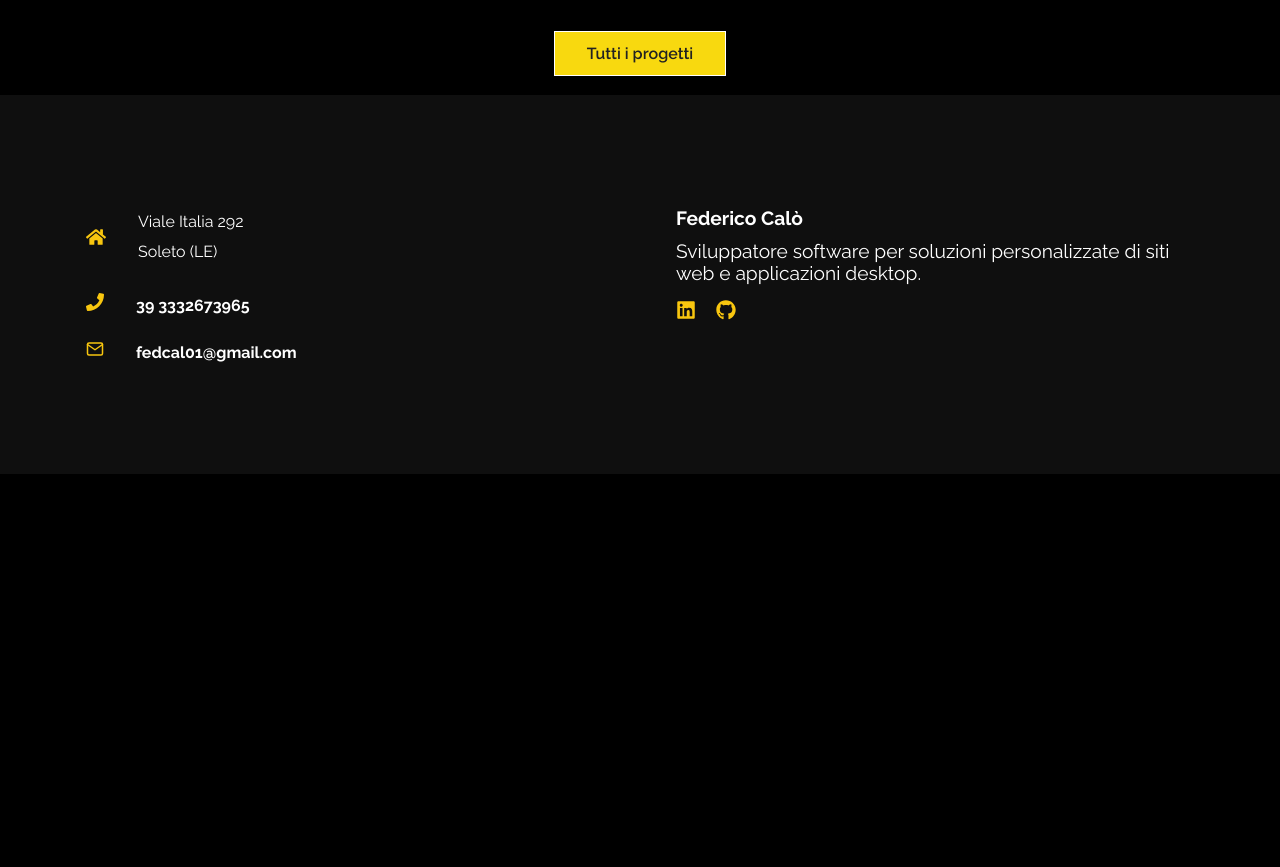
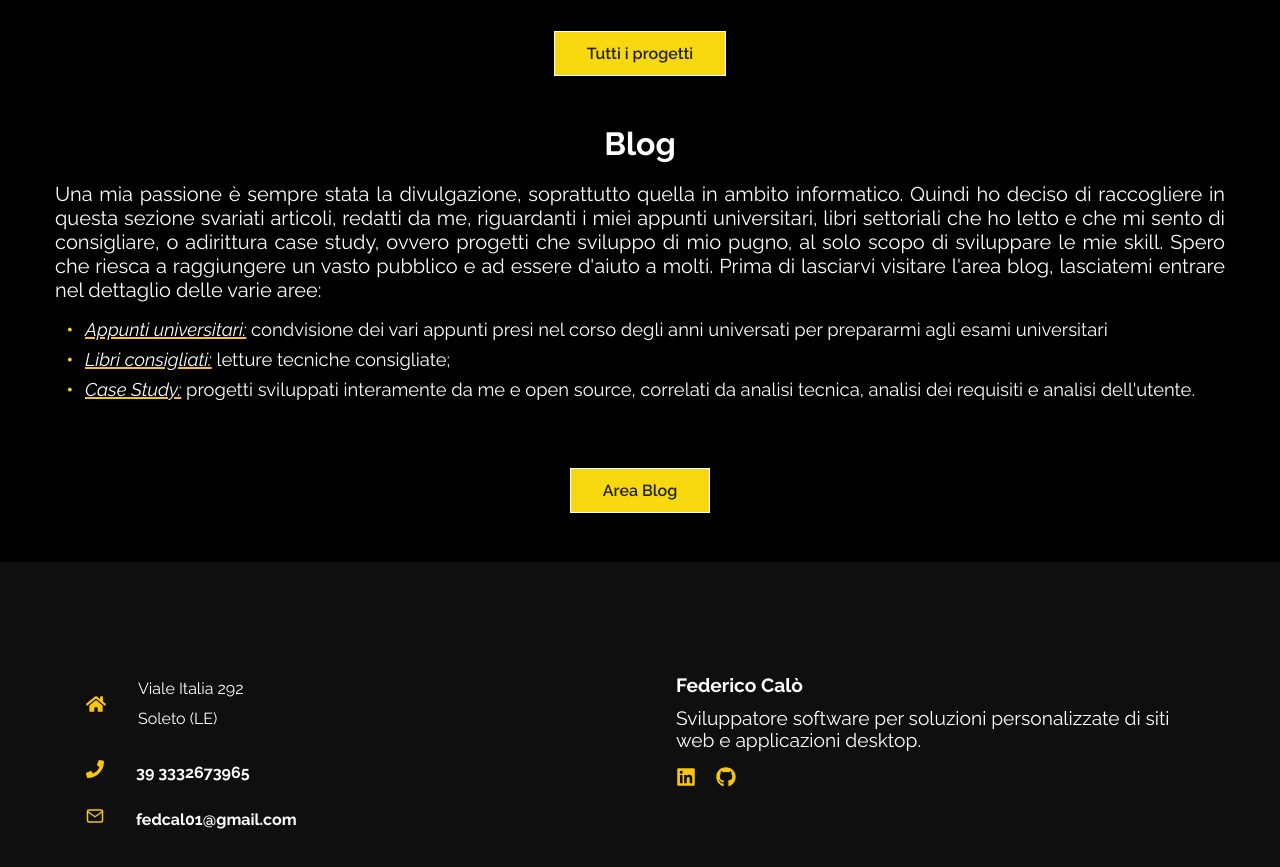
Before and after one commit to fedcal/portfolio-personale-reactjs, a React (Create React App) app: page / in a window 1280 px wide. Shown: the part 3080-3947 px from the top of the page. Before the commit the page ends 3554 px from the top, so only its background shows below. Built offline with nearby package versions, Linux system fonts and the light colour scheme.

Commit message:
add blog descriiption in the home

```diff
--- a/src/components/Blog/BlogBoxes.css
+++ b/src/components/Blog/BlogBoxes.css
@@ -13,7 +13,7 @@ section{
 }
 
 .container{
-    max-width: 1700px;
+    max-width: 1800px;
     margin: auto;
     width:100%;
     color: #fff;
--- a/src/components/Blog/BlogBoxes.js
+++ b/src/components/Blog/BlogBoxes.js
@@ -13,6 +13,7 @@ function BlogBoxes() {
                 <span className='filter-item active-filter' data-filter='all'>Tutti</span>
                 <span className='filter-item' data-filter='uni'>Appunti Università</span>
                 <span className='filter-item' data-filter='libri'>Libri</span>
+                <span className='filter-item' data-filter='libri'>Case Sudy</span>
             </div>
             <section className='post container'>
 
@@ -73,6 +74,8 @@ function BlogBoxes() {
                     </div>
                 </div>
 
+
+
             </section>
         </div>
 
--- a/src/components/Blog/articoli/IUM/IUM2/IUM2.js
+++ b/src/components/Blog/articoli/IUM/IUM2/IUM2.js
@@ -6,6 +6,7 @@ import HomeIum from '../../../../assets/ium_1900.webp';
 import ModelloNorman from './modelloDiNorman.webp';
 import { Link } from 'react-router-dom';
 import '../IUM.css';
+import '../../Articoli.css';
 
 function IUM2() {
   return (
--- /dev/null
+++ b/src/components/BlogPreview/BlogPreview.css
@@ -0,0 +1,52 @@
+.blog-preview{
+    max-width: 100%;
+    margin-top: 30px;
+    margin-bottom:30px;
+}
+
+.blog-preview .title .blog-heading{
+    text-align: center;
+}
+.blog-text{
+    margin: auto;
+    max-width: 1200px;
+    padding-left: 15px;
+    padding-right: 15px;
+}
+.blog-preview .text{
+    text-align: justify;
+    margin-top:20px;
+    width:100%;
+    font-size: 1.25rem;
+}
+
+.blog-preview ul{
+    margin-left: 30px;
+    margin-bottom: 15px;
+    margin-top: 15px;
+    list-style: none;
+    color:white;
+    counter-reset: item;
+}
+
+.blog-preview ul li{
+    margin-bottom: 5px;
+    line-height: 25px;
+}
+.blog-preview ul {
+    font-size: 1.15rem!important;
+}
+.blog-preview ul li::before{
+    content: "\2022";
+    color: rgb(248, 217, 15);
+    font-weight: bold;
+    display: inline-block;
+    width: 1em;
+    margin-left: -1em;
+}
+
+.blog-preview i{
+    text-decoration: underline;
+    text-decoration-color: rgb(248, 198, 15);
+    text-decoration-thickness:2px ;
+}
--- /dev/null
+++ b/src/components/BlogPreview/BlogPreview.js
@@ -0,0 +1,29 @@
+import React from 'react'
+import './BlogPreview.css'
+import {Link} from 'react-router-dom'
+
+function BlogPreview() {
+  return (
+    <div className='blog-preview'>
+        <div className='title'>
+            <h1 className='blog-heading'>Blog</h1>
+        </div>
+       <div className='blog-text'>
+            <p className='text'>Una mia passione è sempre stata la divulgazione, soprattutto quella in ambito informatico. Quindi ho deciso di raccogliere in questa sezione svariati articoli,
+                    redatti da me, riguardanti i miei appunti universitari, libri settoriali che ho letto e che mi sento di consigliare, o adirittura case study, ovvero progetti che sviluppo di mio pugno, al
+                    solo scopo di sviluppare le mie skill. Spero che riesca a raggiungere un vasto pubblico e ad essere d'aiuto a molti. Prima di lasciarvi visitare l'area blog, lasciatemi entrare nel dettaglio
+                    delle varie aree:</p>
+            <ul>
+                <li><i>Appunti universitari:</i> condvisione dei vari appunti presi nel corso degli anni universati per prepararmi agli esami universitari</li>
+                <li><i>Libri consigliati:</i> letture tecniche consigliate;</li>
+                <li><i>Case Study:</i> progetti sviluppati interamente da me e open source, correlati da analisi tecnica, analisi dei requisiti e analisi dell'utente.</li>
+            </ul>
+       </div>
+       <div className='project-heading'>
+        <Link to='/blog'className='btn'>Area Blog</Link>
+        </div>
+    </div>
+  )
+}
+
+export default BlogPreview
--- a/src/routes/Home.js
+++ b/src/routes/Home.js
@@ -5,6 +5,7 @@ import Navbar from '../components/Navbar/Navbar';
 import AboutContent from '../components/About/AboutContent';
 import WorkCardPreview from '../components/Progetti/WorkCardPreview';
 import {Helmet} from "react-helmet";
+import BlogPreview from '../components/BlogPreview/BlogPreview';
 
 function Home() {
   return (
@@ -39,6 +40,7 @@ function Home() {
       <HeroImg/>
       <AboutContent/>
       <WorkCardPreview/>
+      <BlogPreview/>
       <Footer/>
     </>
   )
```
Also changed, not shown: src/components/Blog/articoli/StudyCase/GestionaleAssociativo/Intro.js (added, +16 -0 lines), public/manifest.json.
